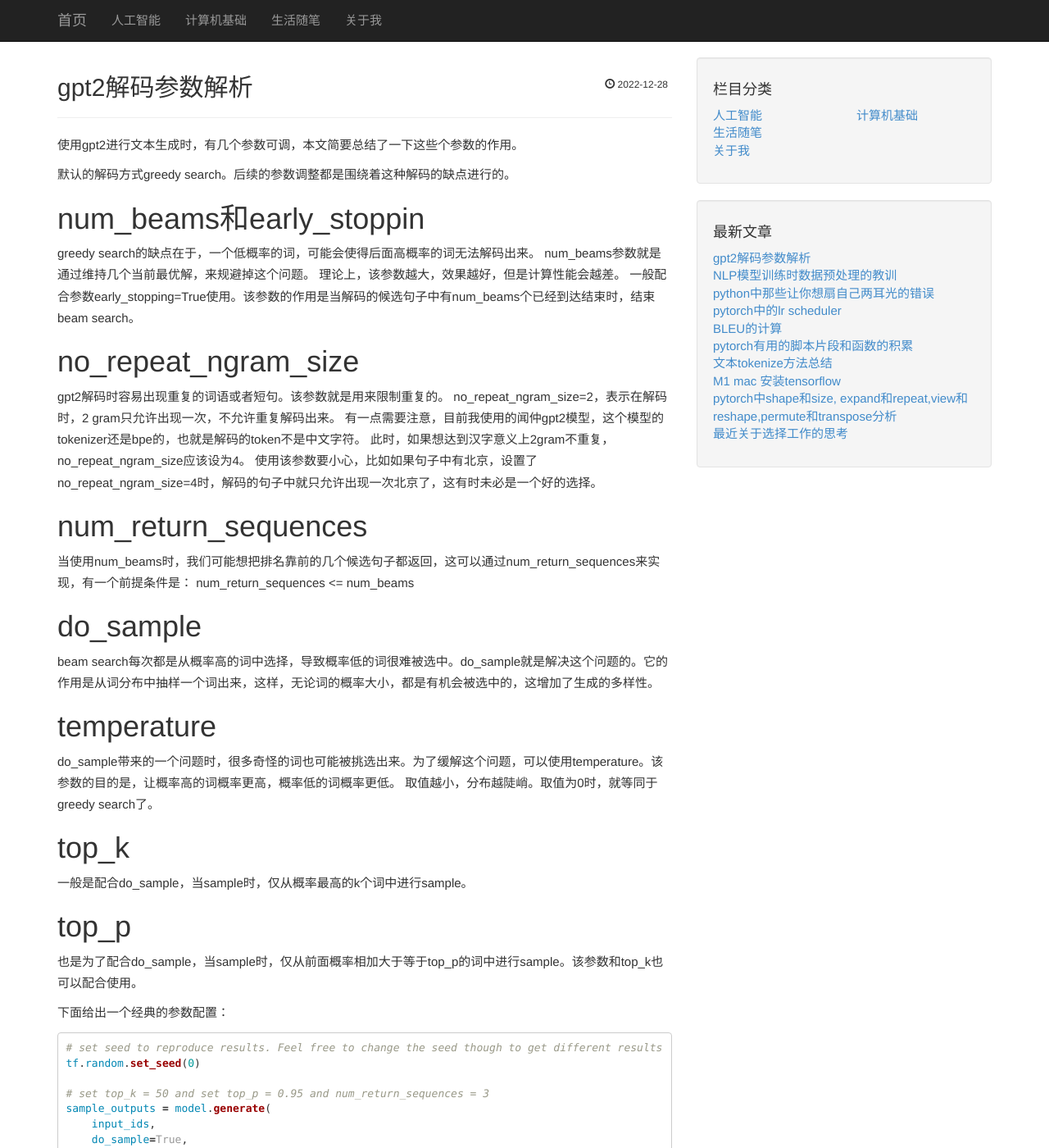
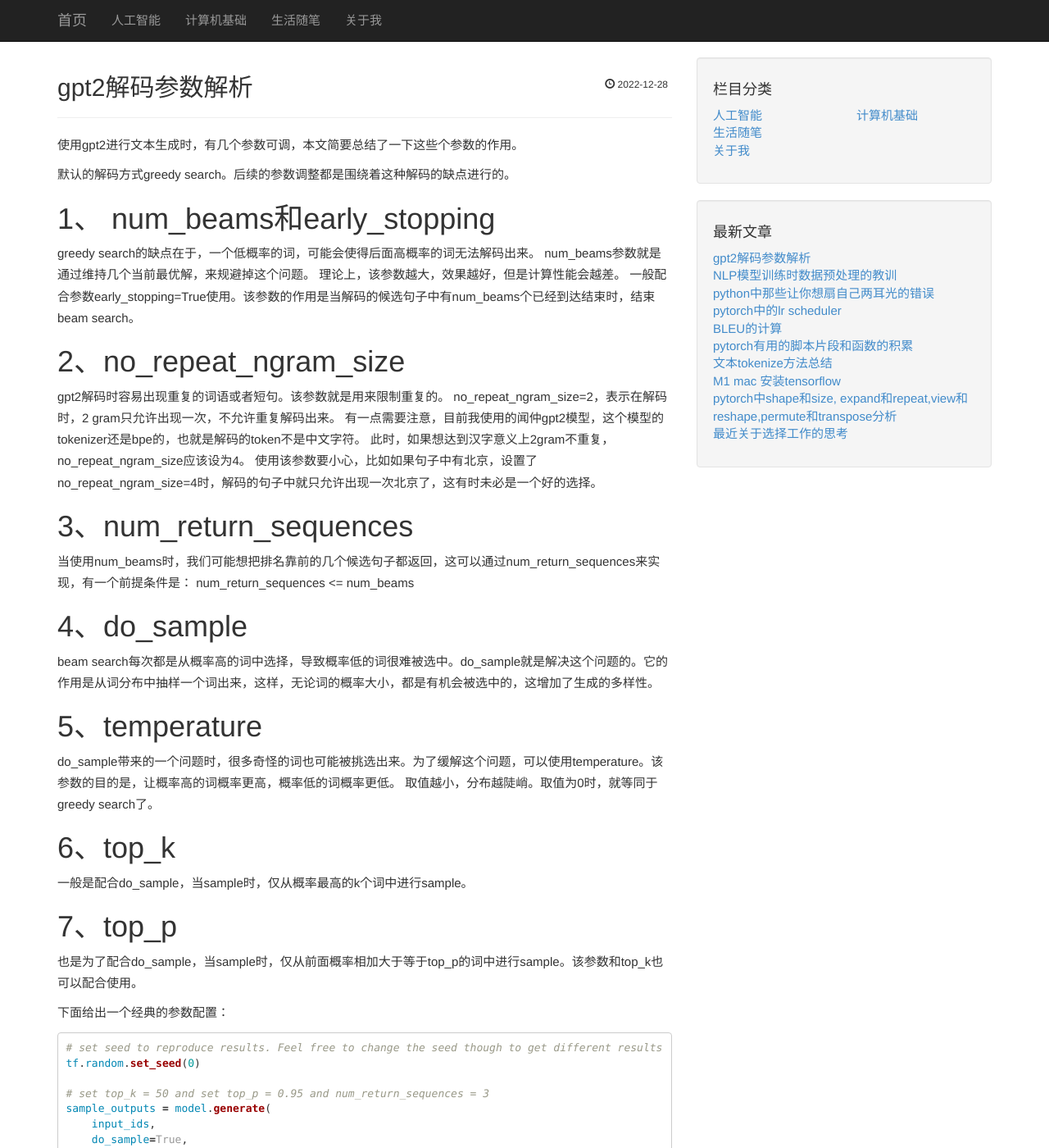
Before and after one commit to liwenju0/liwenju0.github.io, a Jekyll site: the page built from _posts/2022-10-11-gpt2解码参数解析.md, in a window 1280 px wide and 1400 px high. Shown: the whole window at 82% size. Built offline with Jekyll 4.4.1, drawn with Linux system fonts in a browser that asks for light colours.

Commit message:
完善解码文章格式

```diff
--- a/_posts/2022-10-11-gpt2解码参数解析.md
+++ b/_posts/2022-10-11-gpt2解码参数解析.md
@@ -11,33 +11,33 @@ published: true
 <!--more-->
 默认的解码方式greedy search。后续的参数调整都是围绕着这种解码的缺点进行的。
 
-# num_beams和early_stoppin
+# 1、 num_beams和early_stopping
 greedy search的缺点在于，一个低概率的词，可能会使得后面高概率的词无法解码出来。
 num_beams参数就是通过维持几个当前最优解，来规避掉这个问题。
 理论上，该参数越大，效果越好，但是计算性能会越差。
 一般配合参数early_stopping=True使用。该参数的作用是当解码的候选句子中有num_beams个已经到达结束时，结束beam search。
 
-# no_repeat_ngram_size
+# 2、no_repeat_ngram_size
 gpt2解码时容易出现重复的词语或者短句。该参数就是用来限制重复的。
 no_repeat_ngram_size=2，表示在解码时，2 gram只允许出现一次，不允许重复解码出来。
 有一点需要注意，目前我使用的闻仲gpt2模型，这个模型的tokenizer还是bpe的，也就是解码的token不是中文字符。
 此时，如果想达到汉字意义上2gram不重复，no_repeat_ngram_size应该设为4。
 使用该参数要小心，比如如果句子中有北京，设置了no_repeat_ngram_size=4时，解码的句子中就只允许出现一次北京了，这有时未必是一个好的选择。
 
-# num_return_sequences
+# 3、num_return_sequences
 当使用num_beams时，我们可能想把排名靠前的几个候选句子都返回，这可以通过num_return_sequences来实现，有一个前提条件是：
 num_return_sequences <= num_beams
 
-# do_sample
+# 4、do_sample
 beam search每次都是从概率高的词中选择，导致概率低的词很难被选中。do_sample就是解决这个问题的。它的作用是从词分布中抽样一个词出来，这样，无论词的概率大小，都是有机会被选中的，这增加了生成的多样性。
 
-# temperature
+# 5、temperature
 do_sample带来的一个问题时，很多奇怪的词也可能被挑选出来。为了缓解这个问题，可以使用temperature。该参数的目的是，让概率高的词概率更高，概率低的词概率更低。
 取值越小，分布越陡峭。取值为0时，就等同于greedy search了。
 
-# top_k
+# 6、top_k
 一般是配合do_sample，当sample时，仅从概率最高的k个词中进行sample。
-# top_p
+# 7、top_p
 也是为了配合do_sample，当sample时，仅从前面概率相加大于等于top_p的词中进行sample。该参数和top_k也可以配合使用。
 
 下面给出一个经典的参数配置：
```
